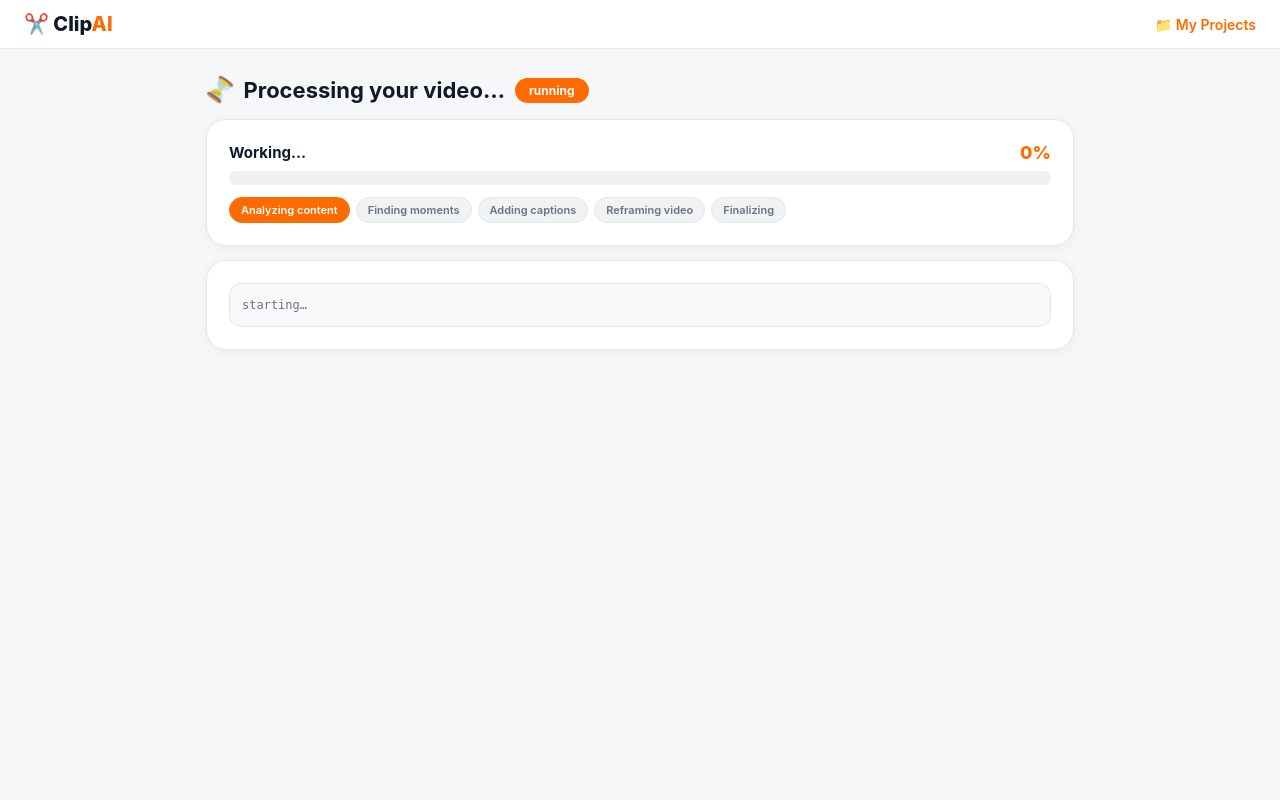
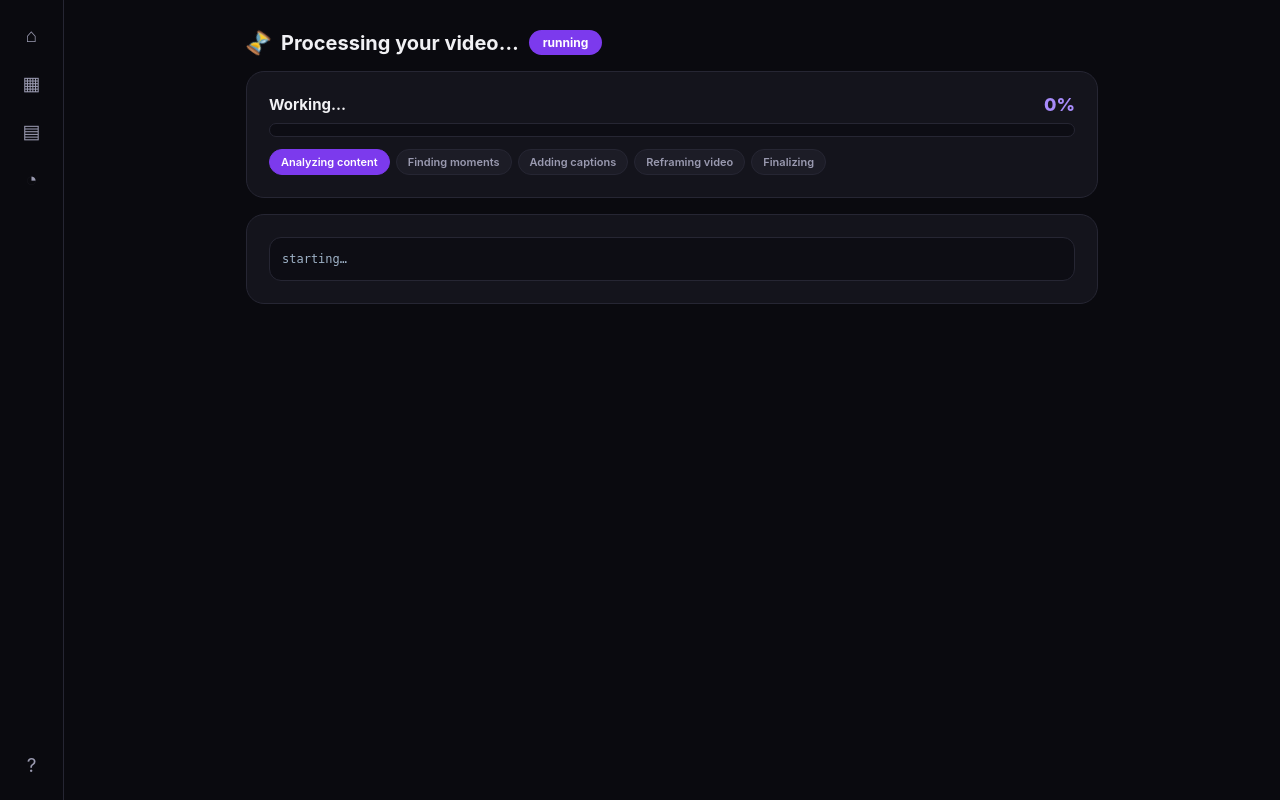
Before and after one commit to tanvirvaioff/clipai, a Flask app: page /job/1 in a window 1280 px wide. Run offline with Flask 3, Linux system fonts and the light colour scheme.

Commit message:
OpusClip dark UI: dashboard + workflow settings + processing modal

```diff
--- a/templates/job.html
+++ b/templates/job.html
@@ -3,53 +3,65 @@
 <title>ClipAI — Processing</title>
 <style>
 *{box-sizing:border-box;margin:0;padding:0}
-:root{--bg:#f6f7f9;--card:#fff;--border:#e5e7eb;--txt:#111827;--mut:#6b7280;
---acc:#ff6b00;--acc-d:#e55e00;--green:#16a34a;--red:#dc2626}
-body{background:var(--bg);color:var(--txt);font-family:-apple-system,BlinkMacSystemFont,"Segoe UI",Roboto,Inter,sans-serif;min-height:100vh}
-.topbar{background:var(--card);border-bottom:1px solid var(--border);padding:12px 24px;display:flex;justify-content:space-between;align-items:center}
-.topbar .logo{font-size:20px;font-weight:800}.topbar .logo span{color:var(--acc)}
-.topbar a{color:var(--acc);font-weight:600;font-size:14px;text-decoration:none}
-.wrap{max-width:900px;margin:28px auto;padding:0 16px 60px}
-h1{font-size:22px;margin-bottom:16px;display:flex;align-items:center;gap:10px}
+:root{--bg:#0a0a0f;--card:#14141c;--card2:#1c1c26;--border:#262633;--txt:#f1f1f4;--mut:#9a9ab0;--acc:#7c3aed;--green:#22c55e;--red:#ef4444}
+body{background:var(--bg);color:var(--txt);font-family:-apple-system,BlinkMacSystemFont,"Segoe UI",Roboto,Inter,sans-serif;min-height:100vh;display:flex}
+.side{width:64px;flex-shrink:0;border-right:1px solid var(--border);display:flex;flex-direction:column;align-items:center;padding:14px 0;gap:6px;position:sticky;top:0;height:100vh}
+.side a{width:42px;height:42px;display:flex;align-items:center;justify-content:center;border-radius:12px;color:var(--mut);font-size:19px;text-decoration:none}
+.side a:hover{background:var(--card2);color:var(--txt)}
+.side .sp{flex:1}
+.main{flex:1;min-width:0;padding:30px 24px 80px;max-width:900px;margin:0 auto;width:100%}
+h1{font-size:20px;margin-bottom:16px;display:flex;align-items:center;gap:10px}
 .badge{font-size:12px;font-weight:700;border-radius:20px;padding:5px 14px;background:var(--acc);color:#fff}
 .badge.done{background:var(--green)}.badge.err{background:var(--red)}
-.card{background:var(--card);border:1px solid var(--border);border-radius:20px;padding:22px;margin-bottom:16px;box-shadow:0 2px 12px rgba(0,0,0,.05)}
-#log{background:#f8f9fb;border:1px solid var(--border);border-radius:12px;padding:12px;font-family:ui-monospace,monospace;font-size:12px;max-height:120px;overflow-y:auto;white-space:pre-wrap;color:var(--mut);line-height:1.5}
-.step-chip{font-size:11px;font-weight:600;padding:5px 11px;border-radius:20px;background:#f1f2f4;border:1px solid var(--border);color:var(--mut)}
+.card{background:var(--card);border:1px solid var(--border);border-radius:18px;padding:22px;margin-bottom:16px}
+.pbar .row1{display:flex;justify-content:space-between;align-items:center;margin-bottom:8px}
+#step{font-weight:700;font-size:15px}
+#pct{font-weight:800;font-size:18px;color:#a78bfa}
+.ptrack{background:#0d0d14;border:1px solid var(--border);border-radius:10px;height:14px;overflow:hidden}
+#bar{height:100%;width:0%;background:linear-gradient(90deg,#7c3aed,#a855f7,#ec4899);border-radius:10px;transition:width .5s}
+#detail{color:var(--mut);font-size:13px;margin-top:8px}
+#steps{display:flex;gap:6px;margin-top:12px;flex-wrap:wrap}
+.step-chip{font-size:11px;font-weight:600;padding:5px 11px;border-radius:20px;background:var(--card2);border:1px solid var(--border);color:var(--mut)}
 .step-chip.on{background:var(--acc);color:#fff;border-color:var(--acc)}
-.step-chip.ok{background:#dcfce7;color:#15803d;border-color:#bbf7d0}
+.step-chip.ok{background:#14532d;color:#86efac;border-color:#14532d}
+#log{background:#0d0d14;border:1px solid var(--border);border-radius:12px;padding:12px;font-family:ui-monospace,monospace;font-size:12px;max-height:130px;overflow-y:auto;white-space:pre-wrap;color:#9fb3c8;line-height:1.5}
 .grid{display:grid;grid-template-columns:repeat(auto-fill,minmax(250px,1fr));gap:16px}
-.clip{background:var(--card);border:1px solid var(--border);border-radius:18px;overflow:hidden;transition:.2s;box-shadow:0 2px 8px rgba(0,0,0,.05)}
-.clip:hover{transform:translateY(-3px);box-shadow:0 8px 20px rgba(0,0,0,.12)}
+.clip{background:var(--card);border:1px solid var(--border);border-radius:18px;overflow:hidden;transition:.2s}
+.clip:hover{transform:translateY(-3px);border-color:var(--acc)}
 .clip .th{position:relative;background:#000;aspect-ratio:9/14;overflow:hidden}
 .clip video{width:100%;height:100%;object-fit:cover}
-.score{position:absolute;top:10px;right:10px;background:linear-gradient(135deg,#ff6b00,#ef4444);color:#fff;font-weight:800;font-size:14px;border-radius:12px;padding:5px 12px;box-shadow:0 2px 10px rgba(0,0,0,.4)}
+.score{position:absolute;top:10px;right:10px;background:linear-gradient(135deg,#f59e0b,#ef4444);color:#fff;font-weight:800;font-size:14px;border-radius:12px;padding:5px 12px;box-shadow:0 2px 10px rgba(0,0,0,.5)}
 .score small{font-weight:600;opacity:.85;font-size:10px}
 .clip .bd{padding:14px}
 .clip .bd b{font-size:15px;display:block;margin-bottom:4px;line-height:1.3}
 .clip .bd .tm{color:var(--mut);font-size:12px;margin-bottom:10px}
 .btns{display:flex;gap:8px}
 .btns a{flex:1;text-align:center;border-radius:10px;padding:10px;font-size:14px;font-weight:700;text-decoration:none}
-.btns .mp4{background:linear-gradient(180deg,#ff7d1a,#f25c00);color:#fff;box-shadow:0 2px 8px rgba(255,107,0,.3)}
-.btns .srt{background:#f1f2f4;border:1px solid var(--border);color:var(--txt)}
+.btns .mp4{background:#fff;color:#111}
+.btns .srt{background:var(--card2);border:1px solid var(--border);color:var(--txt)}
 #empty{text-align:center;color:var(--mut);padding:30px;display:none}
 .spin{display:inline-block;animation:sp 1s linear infinite}
 @keyframes sp{to{transform:rotate(360deg)}}
-.pbar{margin-bottom:14px}
-.pbar .row1{display:flex;justify-content:space-between;align-items:center;margin-bottom:8px}
-#step{font-weight:700;font-size:15px}
-#pct{font-weight:800;font-size:18px;color:var(--acc)}
-.ptrack{background:#eef0f2;border-radius:10px;height:14px;overflow:hidden}
-#bar{height:100%;width:0%;background:linear-gradient(90deg,#ff6b00,#ff9a3c);border-radius:10px;transition:width .5s}
-#detail{color:var(--mut);font-size:13px;margin-top:8px}
-#steps{display:flex;gap:6px;margin-top:12px;flex-wrap:wrap}
 .subbar{flex:1}.subbar .sl{font-size:10px;color:var(--mut);text-transform:uppercase;margin-bottom:2px}
-.subbar .st{background:#eef0f2;border-radius:4px;height:6px}.subbar .sf{height:100%;border-radius:4px;background:linear-gradient(90deg,#ff6b00,#ff9a3c)}
+.subbar .st{background:#0d0d14;border:1px solid var(--border);border-radius:4px;height:6px}.subbar .sf{height:100%;border-radius:4px;background:linear-gradient(90deg,#7c3aed,#a855f7)}
+/* OpusClip-style processing modal */
+.modal{position:fixed;inset:0;background:rgba(0,0,0,.65);display:flex;align-items:center;justify-content:center;z-index:50;padding:16px}
+.mbox{background:var(--card2);border:1px solid var(--border);border-radius:18px;max-width:520px;width:100%;padding:28px;position:relative}
+.mbox h3{font-size:17px;margin-bottom:8px}
+.mbox .msub{color:var(--mut);font-size:13px;margin-bottom:18px;line-height:1.5}
+.mbox .x{position:absolute;top:12px;right:14px;background:none;border:0;color:var(--mut);font-size:16px;cursor:pointer}
+.minner{background:var(--card);border:1px solid var(--border);border-radius:12px;padding:18px;font-family:ui-monospace,monospace;font-size:13px;line-height:2}
+.minner .vt{color:#a78bfa;font-weight:700}
+.minner .gpct{color:var(--green);font-weight:700}
+.mclose{display:block;margin:18px 0 0 auto;background:#fff;color:#111;border:0;border-radius:10px;padding:9px 22px;font-weight:700;cursor:pointer}
+.hidden{display:none}
 </style></head>
 <body>
-<div class="topbar"><div class="logo">✂️ Clip<span style="color:var(--acc)">AI</span></div><a href="/jobs">📁 My Projects</a></div>
-<div class="wrap">
-<h1><span class="spin">⏳</span> <span id="ttl">Processing your video…</span> <span id="st" class="badge">running</span></h1>
+<nav class="side">
+<a href="/" title="Home">⌂</a><a href="/jobs" title="My projects">▦</a><a href="/jobs" title="Calendar">▤</a><a href="/jobs" title="Analytics">◔</a><div class="sp"></div><a href="/jobs" title="Help">?</a>
+</nav>
+<div class="main">
+<h1><span class="spin" id="spn">⏳</span> <span id="ttl">Processing your video…</span> <span id="st" class="badge">running</span></h1>
 <div class="card pbar">
 <div class="row1"><span id="step">Starting…</span><span id="pct">0%</span></div>
 <div class="ptrack"><div id="bar"></div></div>
@@ -60,9 +72,25 @@ h1{font-size:22px;margin-bottom:16px;display:flex;align-items:center;gap:10px}
 <div id="empty">No clips yet — still working…</div>
 <div class="grid" id="clips"></div>
 </div>
+
+<div class="modal hidden" id="modal">
+<div class="mbox">
+<button class="x" onclick="document.getElementById('modal').classList.add('hidden')">✕</button>
+<h3>Your video is processing</h3>
+<div class="msub">You will receive a notification once your video is done processing, check back soon!</div>
+<div class="minner">
+<div class="vt" id="mTitle">Fetching video…</div><br>
+<div id="mMethod">Curation method: AI clipping…</div><br>
+<div id="mEta">Estimated waiting time: ~8min</div><br>
+<div class="gpct" id="mPct">Processing &amp; analyzing… 0%</div>
+</div>
+<button class="mclose" onclick="document.getElementById('modal').classList.add('hidden')">Close</button>
+</div>
+</div>
+
 <script>
 const jid = "{{ jid }}";
-let done = false;
+let done = false, modalShown = false;
 const STEPS = ["Analyzing content", "Finding moments", "Adding captions", "Reframing video", "Finalizing"];
 function col(s){return s>=90?'🔥':s>=80?'⚡':'✨'}
 function renderSteps(pct){
@@ -80,11 +108,16 @@ async function poll(){
   document.getElementById("step").textContent = j.step || "Working…";
   document.getElementById("detail").textContent = j.detail || "";
   renderSteps(pct);
+  // OpusClip-style modal
+  if(!modalShown && j.status === "running"){modalShown = true;
+    document.getElementById('modal').classList.remove('hidden');}
+  document.getElementById('mPct').textContent = "Processing & analyzing… " + pct + "%";
   const st = document.getElementById("st");
   if(j.status === "done" && !done){
     done = true; st.textContent = "done"; st.className = "badge done";
     document.getElementById("ttl").textContent = "Your clips are ready 🎉";
-    document.querySelector(".spin").style.display = "none";
+    document.getElementById("spn").style.display = "none";
+    document.getElementById('modal').classList.add('hidden');
     const box = document.getElementById("clips"); box.innerHTML = "";
     const res = j.result || [];
     document.getElementById("empty").style.display = res.length ? "none" : "block";
@@ -101,7 +134,8 @@ async function poll(){
   if(j.status === "error"){
     st.textContent = "error"; st.className = "badge err";
     document.getElementById("ttl").textContent = "Something went wrong";
-    document.querySelector(".spin").style.display = "none";
+    document.getElementById("spn").style.display = "none";
+    document.getElementById('modal').classList.add('hidden');
     lg.textContent += "\n\n❌ ERROR: " + (j.error || "unknown");
     return;
   }
```
